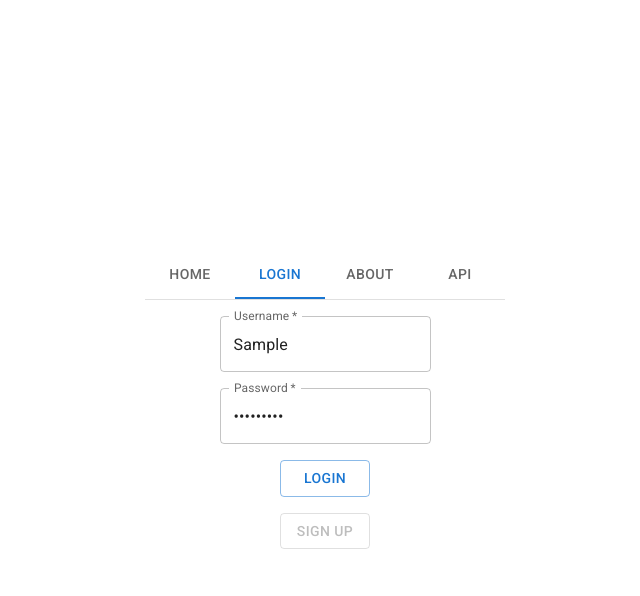
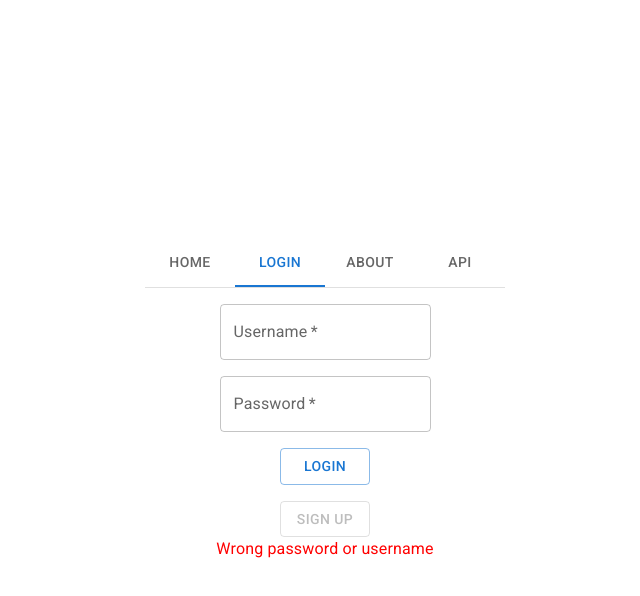
Before and after one commit to BUsuper/login-sandbox, a React (Vite) app: page /login in a window 1280 px wide. Both pictures are taken after typing "Sample", "Sample123" into the empty fields and a click on the button "LOGIN". Shown: the top 596 px of the page, without its empty margins (315-955 px from the left). Built offline with nearby package versions, Linux system fonts and the light colour scheme; no server answers.

Commit message:
Check login status. On success navigate to Home, on failure show an error message

```diff
--- a/src/pages/Login/Login.tsx
+++ b/src/pages/Login/Login.tsx
@@ -1,15 +1,18 @@
-import { Box, Button, TextField } from "@mui/material";
+import { Box, Button, TextField, Typography } from "@mui/material";
 import { Header } from "../../components/";
 import { useContext, useState, type ChangeEvent, type FormEvent } from "react";
 import { UserContext } from "../../context/UserContext";
 import { TokenContext } from "../../context/TokenContext";
 import { login } from "../../utils/auth";
+import { useNavigate } from "react-router";
 
 export default function Login() {
   const [usernameInput, setUsernameInput] = useState<string>("");
   const [passwordInput, setPasswordInput] = useState<string>("");
+  const [isLoginError, setIsLoginError] = useState<boolean>(false);
   const { currentUser, setCurrentUser } = useContext(UserContext);
   const { setAccessToken } = useContext(TokenContext);
+  const navigate = useNavigate();
 
   console.log(`Current user: ${currentUser}`);
 
@@ -21,10 +24,26 @@ export default function Login() {
     setPasswordInput(e.target.value);
   }
 
-  function handleSubmit(e: FormEvent<HTMLFormElement>): void {
+  async function handleSubmit(e: FormEvent<HTMLFormElement>): Promise<void> {
     e.preventDefault();
     console.log(`Login: ${usernameInput}\nPassword: ${passwordInput}`);
-    login(usernameInput, passwordInput, setAccessToken, setCurrentUser);
+    try {
+      const success = await login(
+        usernameInput,
+        passwordInput,
+        setAccessToken,
+        setCurrentUser
+      );
+      if (success) {
+        navigate("/");
+      } else {
+        setIsLoginError(true);
+        setUsernameInput("");
+        setPasswordInput("");
+      }
+    } catch (err) {
+      console.error(err);
+    }
   }
 
   return (
@@ -72,6 +91,11 @@ export default function Login() {
         >
           Sign up
         </Button>
+        {isLoginError && (
+          <Typography variant="body1" color="red">
+            Wrong password or username
+          </Typography>
+        )}
       </Box>
     </>
   );
```
